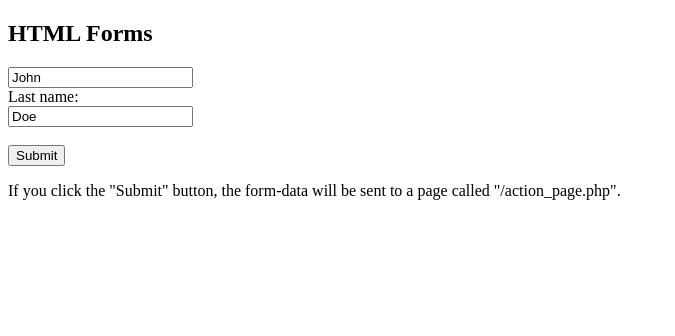
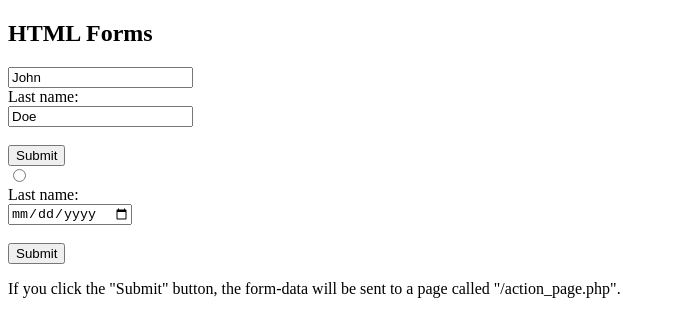
Before and after one commit to SanitaV/DialogsAB_JS, a plain HTML site: page 3.nodarbiba/index.html in a window 1280 px wide. Shown: the whole page, without its empty margins (0-675 px from the left). Drawn offline with Linux system fonts and the light colour scheme.

Commit message:
20230420_18_53_class_03_03

```diff
--- a/3.nodarbiba/index.html
+++ b/3.nodarbiba/index.html
@@ -12,6 +12,15 @@
   <input type="submit" value="Submit">
 </form>
 
+<form action="/action_page.php">
+    <!--<label for="fname">First name:</label><br>-->
+    <input type="radio" id="fname" name="fname" value="John"><br>
+    <label for="lname">Last name:</label><br>
+    <input type="date" id="lname" name="lname" value="Doe"><br><br>
+    <input type="submit" value="Submit">
+  </form>
+
+
 <p>If you click the "Submit" button, the form-data will be sent to a page called "/action_page.php".</p>
 
 </body>
```
